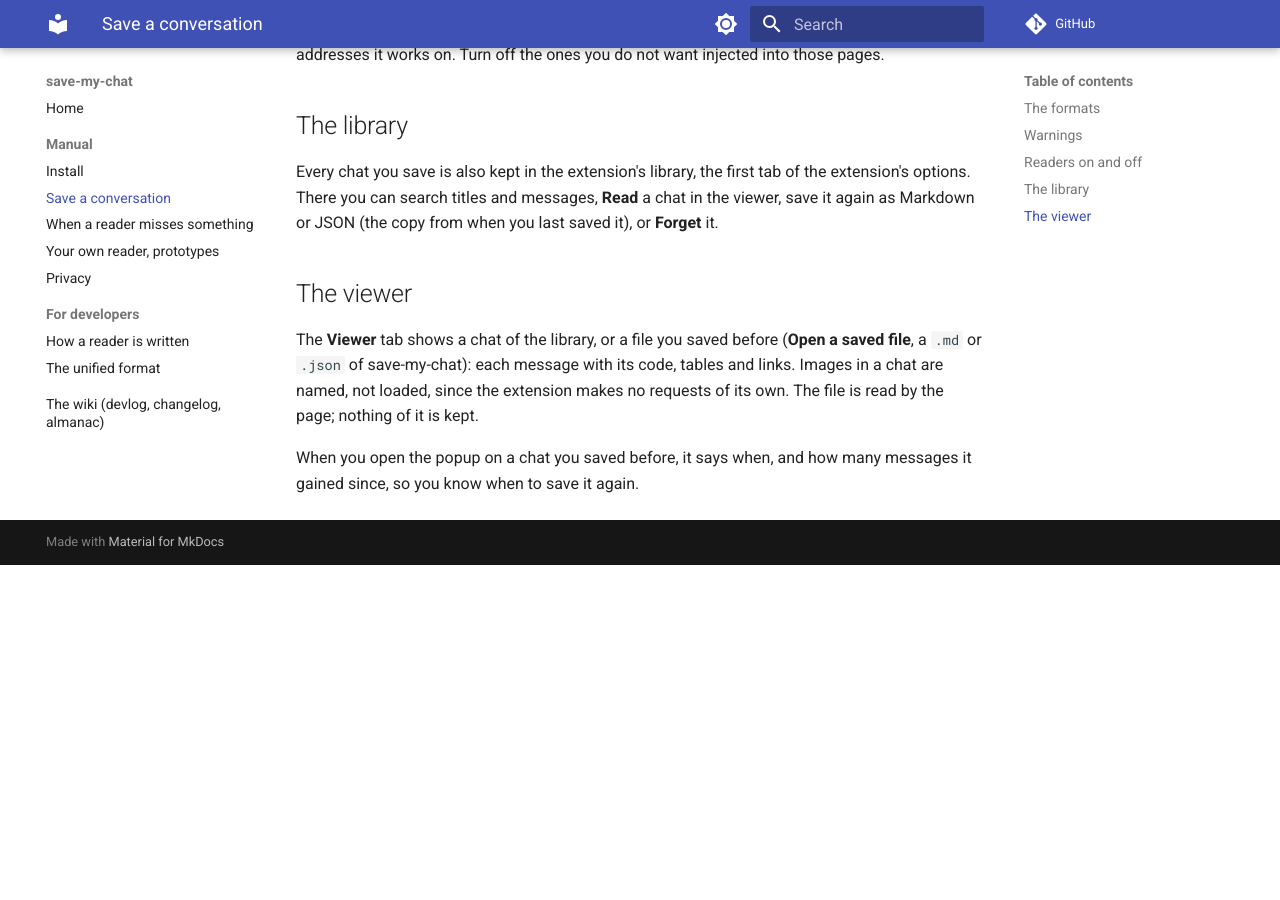
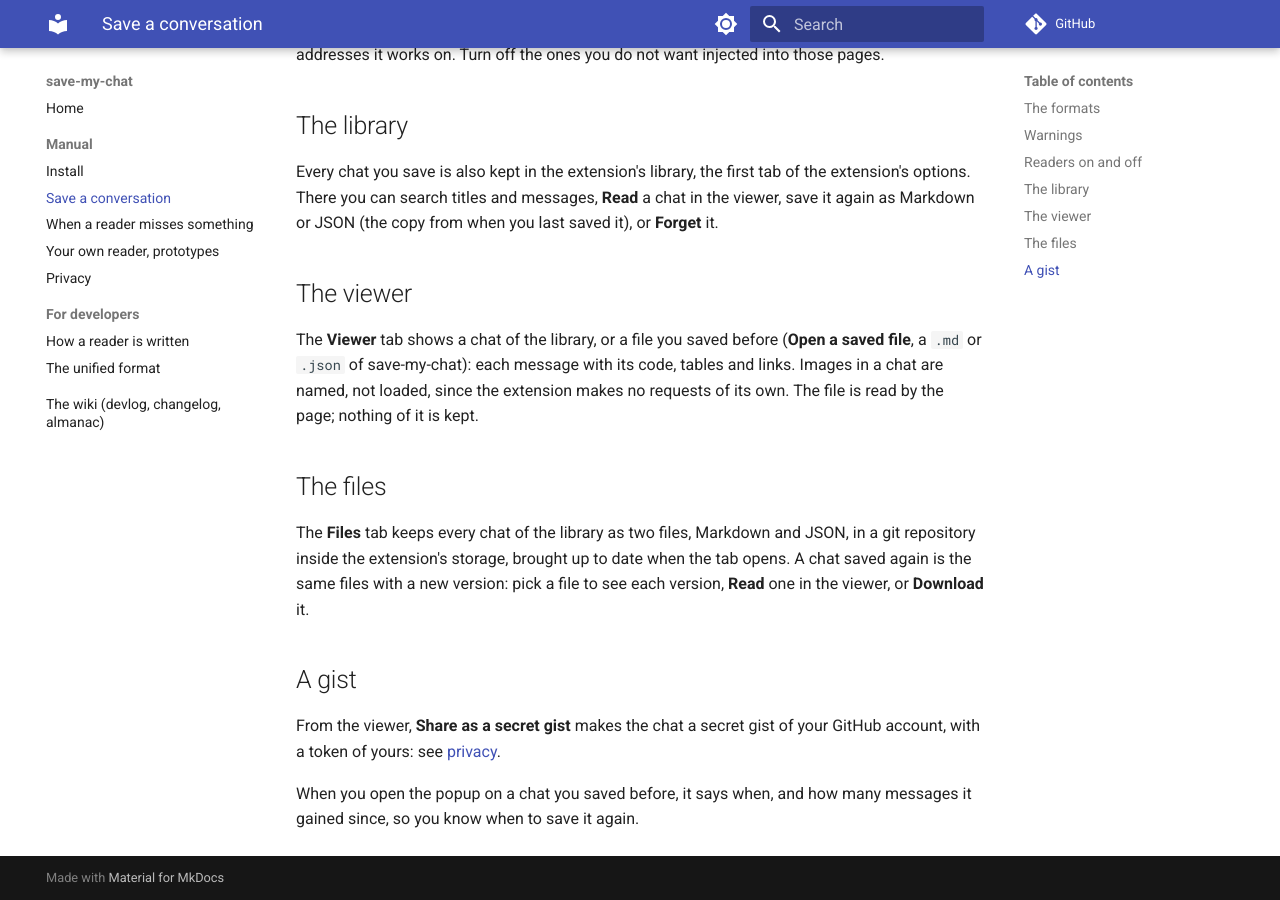
Before and after one commit to radiokociamuzyka/save-my-chat, an MkDocs documentation site: the page built from docs/manual/saving.md, in a window 1280 px wide and 900 px high, scrolled down 1007 px. Built offline with MkDocs 1.6.1 and Material for MkDocs 9.7.7, drawn with Linux system fonts in a browser that asks for light colours; comment, search, counter and statistics services are not loaded; before the commit the page ends 1572 px from its top, so only the background shows below that.

Commit message:
docs: phase 4's last steps - the files and the gist in the manual, the layout, what is left to check
The manual's saving page gains the files and the gist; AGENTS' layout
names src/explorer/ and the gist; TODO ticks phase 4 whole; the agents'
things to check: the gist never sent for real, the explorer with a large
library, and ZenFS's license (LGPL-3.0) built into an MPL-2.0 extension.

Co-Authored-By: Cleo (Claude Opus 5.5) <noreply@anthropic.com>

```diff
--- a/docs/manual/saving.md
+++ b/docs/manual/saving.md
@@ -55,5 +55,19 @@ message with its code, tables and links. Images in a chat are named, not
 loaded, since the extension makes no requests of its own. The file is
 read by the page; nothing of it is kept.
 
+## The files
+
+The **Files** tab keeps every chat of the library as two files, Markdown
+and JSON, in a git repository inside the extension's storage, brought up
+to date when the tab opens. A chat saved again is the same files with a
+new version: pick a file to see each version, **Read** one in the viewer,
+or **Download** it.
+
+## A gist
+
+From the viewer, **Share as a secret gist** makes the chat a secret gist
+of your GitHub account, with a token of yours: see
+[privacy](privacy.md#a-chat-as-a-gist-the-one-thing-it-sends).
+
 When you open the popup on a chat you saved before, it says when, and how
 many messages it gained since, so you know when to save it again.
--- a/package.json
+++ b/package.json
@@ -1,6 +1,6 @@
 {
   "name": "save-my-chat",
-  "version": "0.4.31",
+  "version": "0.4.32",
   "private": true,
   "description": "Firefox extension to export your AI chat history out of webapps and save it on your local machine in clear unified formatting",
   "repository": "github:radiokociamuzyka/save-my-chat",
```
Also changed, not shown: AGENTS.md (+4 -1 lines), docs/.agents/things-to-check.md (+15 -0 lines), docs/devlog/TODO.md (+2 -2 lines), 2 other files.
